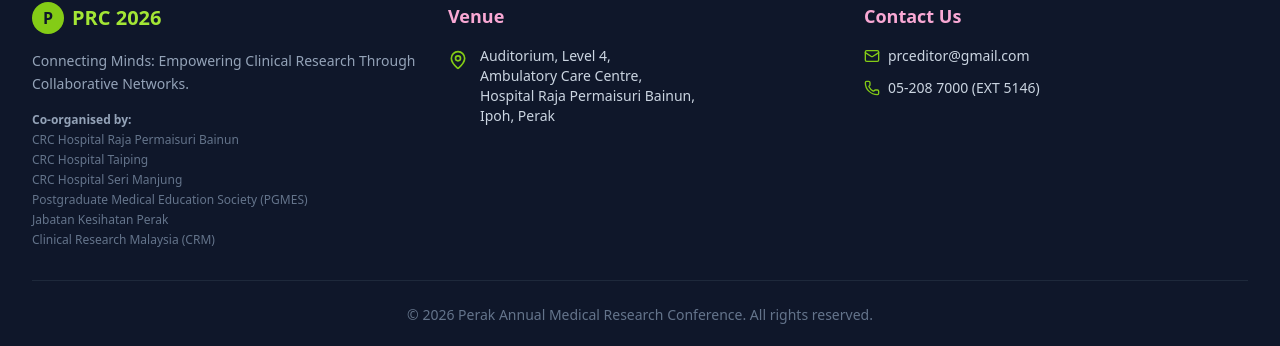
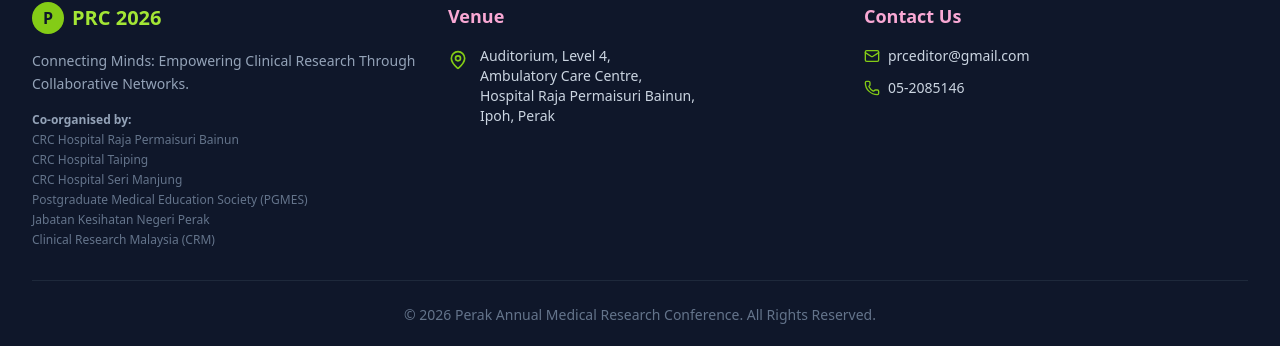
Before and after one commit to limxj1985/-limxj1985-Work, a React (Vite) app: page /#/ in a window 1280 px wide. Shown: the part 3321-3667 px from the top of the page. Built offline with nearby package versions, Linux system fonts and the light colour scheme.

Commit message:
Update Footer.tsx

```diff
--- a/components/Footer.tsx
+++ b/components/Footer.tsx
@@ -24,7 +24,7 @@ const Footer: React.FC = () => {
                  <li>CRC Hospital Taiping</li>
                  <li>CRC Hospital Seri Manjung</li>
                  <li>Postgraduate Medical Education Society (PGMES)</li>
-                 <li>Jabatan Kesihatan Perak</li>
+                 <li>Jabatan Kesihatan Negeri Perak</li>
                  <li>Clinical Research Malaysia (CRM)</li>
               </ul>
             </div>
@@ -54,7 +54,7 @@ const Footer: React.FC = () => {
                 </li>
                 <li className="flex items-center gap-2">
                    <Phone className="w-4 h-4 text-lime-500" />
-                   <span>05-208 7000 (EXT 5146)</span>
+                   <span>05-2085146</span>
                 </li>
              </ul>
           </div>
@@ -62,7 +62,7 @@ const Footer: React.FC = () => {
         </div>
 
         <div className="border-t border-slate-800 pt-6 text-center text-slate-500 text-sm">
-          &copy; 2026 Perak Annual Medical Research Conference. All rights reserved.
+          &copy; 2026 Perak Annual Medical Research Conference. All Rights Reserved.
         </div>
       </div>
     </footer>
```
